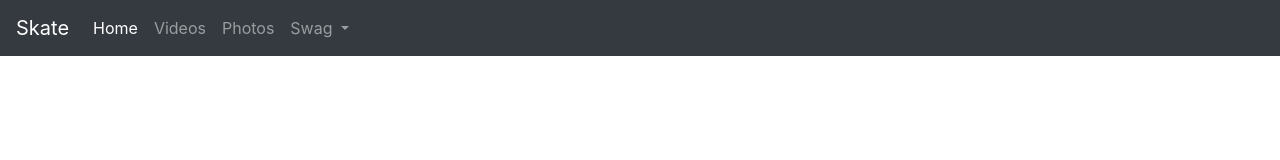
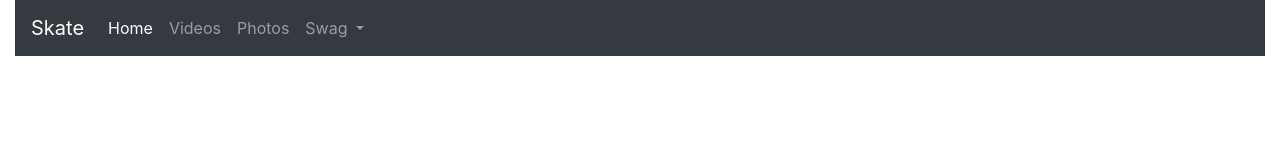
Before and after one commit to bharath-02/Skatee-site, a plain HTML site: page index.html in a window 1280 px wide. Drawn offline with nearby package versions, Linux system fonts and the light colour scheme.

```diff
--- a/index.html
+++ b/index.html
@@ -20,6 +20,8 @@
 <!-- Body tag -->
 
 <body>
+    <!--  Container -->
+    <div class="container-fluid">
         <!-- Navbar -->
         <nav class="navbar navbar-expand-lg navbar-dark bg-dark">
             <a class="navbar-brand" href="#">Skate</a>
@@ -52,6 +54,9 @@
                 </ul>
             </div>
         </nav>
+        <!--  End of the navbar -->
+
+    </div>
     <!--  jquery scripts -->
     <script src="https://code.jquery.com/jquery-3.5.1.slim.min.js"
         integrity="sha384-DfXdz2htPH0lsSSs5nCTpuj/zy4C+OGpamoFVy38MVBnE+IbbVYUew+OrCXaRkfj"
```
Lines whose indentation alone changed are shown as unchanged.
